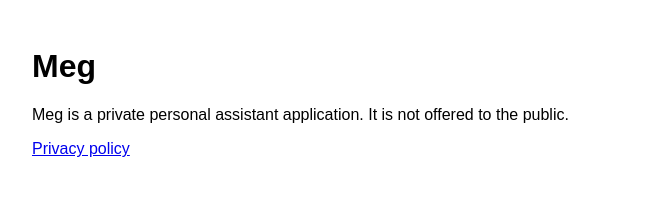
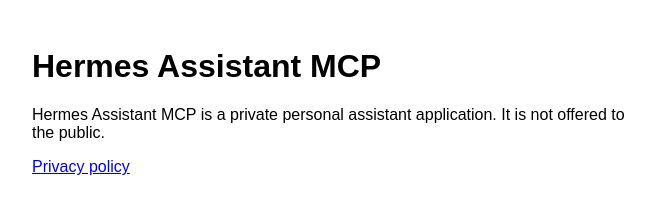
Before and after one commit to chrisdawson/meg-app, a plain HTML site: page index.html in a window 1280 px wide. Shown: the whole page, without its empty margins (308-963 px from the left). Drawn offline with Linux system fonts and the light colour scheme.

Commit message:
Rename to Hermes Assistant MCP

```diff
--- a/index.html
+++ b/index.html
@@ -1,7 +1,7 @@
 <!DOCTYPE html>
-<html lang="en"><head><meta charset="utf-8"><title>Meg</title></head>
+<html lang="en"><head><meta charset="utf-8"><title>Hermes Assistant MCP</title></head>
 <body style="font-family:sans-serif;max-width:600px;margin:3em auto">
-<h1>Meg</h1>
-<p>Meg is a private personal assistant application. It is not offered to the public.</p>
+<h1>Hermes Assistant MCP</h1>
+<p>Hermes Assistant MCP is a private personal assistant application. It is not offered to the public.</p>
 <p><a href="privacy.html">Privacy policy</a></p>
 </body></html>
```
Also changed, not shown: privacy.html (+2 -2 lines).
